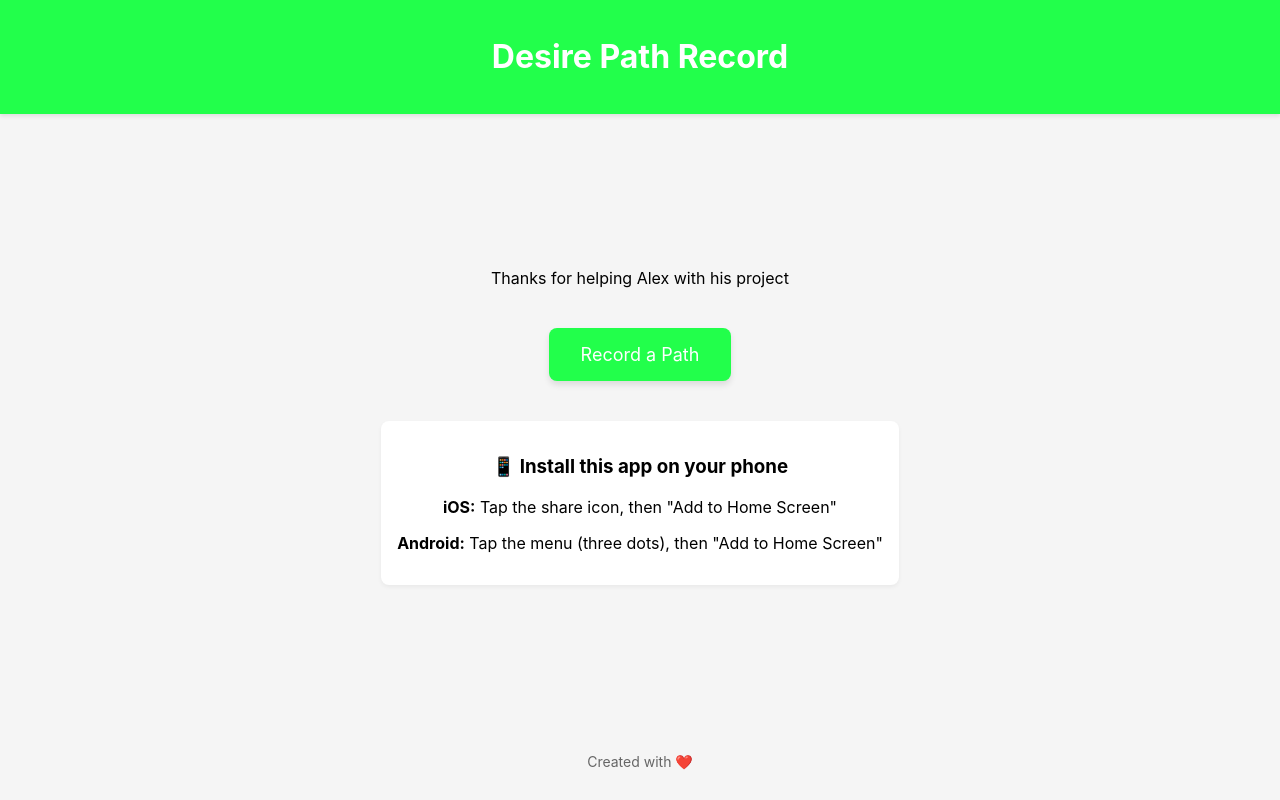
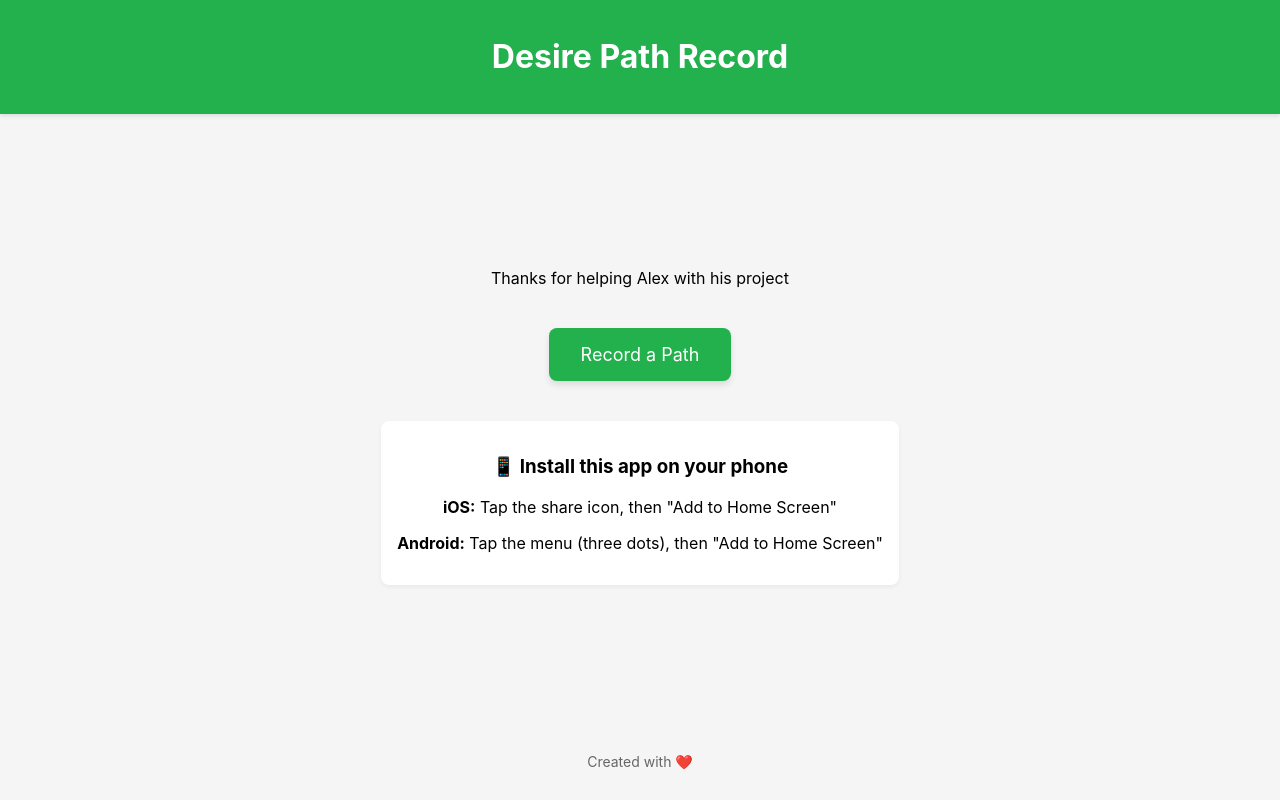
Before and after one commit to calabashhh/DesirePathRecord, a plain HTML site: page index.html in a window 1280 px wide. Drawn offline with Linux system fonts and the light colour scheme.

Commit message:
Update index.html

```diff
--- a/index.html
+++ b/index.html
@@ -18,7 +18,7 @@
             background-color: #f5f5f5;
         }
         header {
-            background-color: #22ff4b;
+            background-color: #22b14d;
             color: white;
             padding: 16px;
             text-align: center;
@@ -34,7 +34,7 @@
             text-align: center;
         }
         .survey-button {
-            background-color: #22ff4b;
+            background-color: #22b14d;
             color: white;
             border: none;
             padding: 16px 32px;
@@ -47,7 +47,7 @@
             transition: all 0.3s ease;
         }
         .survey-button:hover {
-            background-color: #228dff;
+            background-color: #16c716;
             box-shadow: 0 6px 8px rgba(0,0,0,0.15);
         }
         .install-instructions {
```
